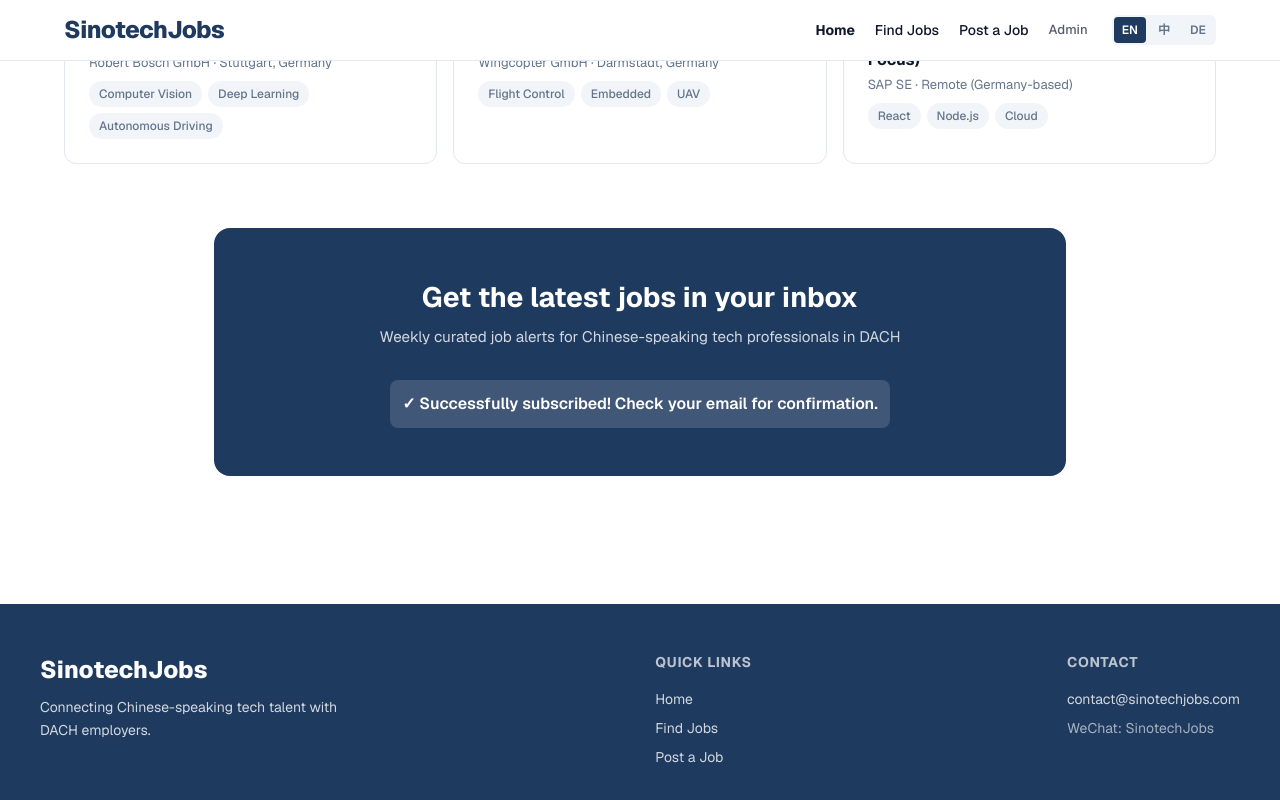
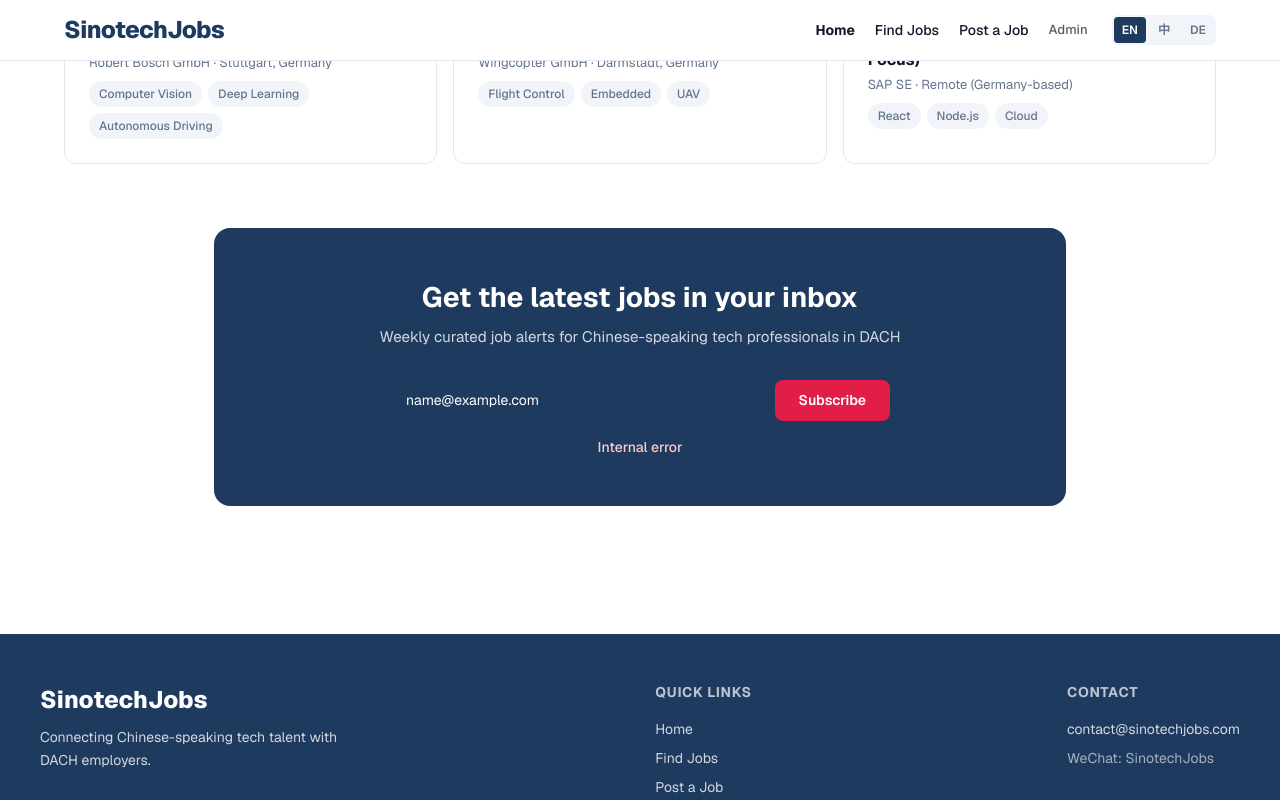
Before and after one commit to maxray88/sinotechjobs, a Next.js app: page / in a window 1280 px wide. Both pictures are taken after typing "name@example.com" into the empty fields and a click on the button "Subscribe". Shown: the part 1135-1935 px from the top of the page. Built offline with nearby package versions, Linux system fonts and the light colour scheme; no server answers.

Commit message:
feat: newsletter subscribe API wired to EmailCapture
- POST /api/subscribe validates + upserts via email-repo, duplicate-safe
- EmailCapture client fetch with loading/success/error states
- 7 subscribe tests, total 600 passed

```diff
--- /dev/null
+++ b/src/app/api/subscribe/route.ts
@@ -0,0 +1,46 @@
+import "server-only";
+
+import { NextRequest, NextResponse } from "next/server";
+import { subscribeEmail } from "@/lib/db/email-repo";
+
+const EMAIL_REGEX = /^[^\s@]+@[^\s@]+\.[^\s@]+$/;
+
+export async function POST(request: NextRequest) {
+  // TODO: add rate limiting (e.g., Upstash Redis) to prevent abuse
+  try {
+    let body: unknown;
+    try {
+      body = await request.json();
+    } catch {
+      return NextResponse.json({ error: "Invalid email" }, { status: 400 });
+    }
+
+    const parsed = (body ?? {}) as { email?: unknown; language?: unknown };
+    const rawEmail = parsed.email;
+
+    if (typeof rawEmail !== "string") {
+      return NextResponse.json({ error: "Invalid email" }, { status: 400 });
+    }
+
+    const normalized = rawEmail.trim().toLowerCase();
+
+    if (!normalized || !EMAIL_REGEX.test(normalized)) {
+      return NextResponse.json({ error: "Invalid email" }, { status: 400 });
+    }
+
+    const language =
+      typeof parsed.language === "string" && parsed.language.trim()
+        ? parsed.language.trim().toLowerCase().slice(0, 10)
+        : "en";
+
+    const result = await subscribeEmail(normalized, language);
+
+    return NextResponse.json(
+      { ok: true, email: result.email, duplicate: !result.created },
+      { status: 200 }
+    );
+  } catch (err) {
+    console.error("[subscribe] error", err);
+    return NextResponse.json({ error: "Internal error" }, { status: 500 });
+  }
+}
--- a/src/components/EmailCapture.tsx
+++ b/src/components/EmailCapture.tsx
@@ -3,16 +3,54 @@
 import { useState } from "react";
 import { useLang } from "./LanguageProvider";
 
+const EMAIL_REGEX = /^[^\s@]+@[^\s@]+\.[^\s@]+$/;
+
+type Status = "idle" | "loading" | "success" | "error";
+
 export default function EmailCapture() {
-  const { t } = useLang();
+  const { lang, t } = useLang();
   const [email, setEmail] = useState("");
-  const [submitted, setSubmitted] = useState(false);
+  const [status, setStatus] = useState<Status>("idle");
+  const [message, setMessage] = useState("");
 
-  const handleSubmit = (e: React.FormEvent) => {
+  const handleSubmit = async (e: React.FormEvent) => {
     e.preventDefault();
-    if (email) {
-      setSubmitted(true);
+    const trimmed = email.trim();
+
+    if (!EMAIL_REGEX.test(trimmed)) {
+      setStatus("error");
+      setMessage("Invalid email");
+      return;
+    }
+
+    setStatus("loading");
+    setMessage("");
+
+    try {
+      const res = await fetch("/api/subscribe", {
+        method: "POST",
+        headers: { "Content-Type": "application/json" },
+        body: JSON.stringify({ email: trimmed, language: lang }),
+      });
+
+      const data = (await res.json().catch(() => ({}))) as {
+        ok?: boolean;
+        error?: string;
+        duplicate?: boolean;
+      };
+
+      if (!res.ok) {
+        setStatus("error");
+        setMessage(data.error || "Invalid email");
+        return;
+      }
+
+      setStatus("success");
+      setMessage(t.emailCapture.success);
       setEmail("");
+    } catch {
+      setStatus("error");
+      setMessage("Internal error");
     }
   };
 
@@ -32,9 +70,18 @@ export default function EmailCapture() {
       <p style={{ fontSize: "0.95rem", opacity: 0.8, marginBottom: "2rem" }}>
         {t.emailCapture.subtitle}
       </p>
-      {submitted ? (
-        <p style={{ fontSize: "1rem", fontWeight: 600, padding: "0.75rem", background: "rgba(255,255,255,0.15)", borderRadius: "0.5rem", display: "inline-block" }}>
-          ✓ {t.emailCapture.success}
+      {status === "success" ? (
+        <p
+          style={{
+            fontSize: "1rem",
+            fontWeight: 600,
+            padding: "0.75rem",
+            background: "rgba(255,255,255,0.15)",
+            borderRadius: "0.5rem",
+            display: "inline-block",
+          }}
+        >
+          ✓ {message || t.emailCapture.success}
         </p>
       ) : (
         <form
@@ -54,6 +101,7 @@ export default function EmailCapture() {
             onChange={(e) => setEmail(e.target.value)}
             placeholder={t.emailCapture.placeholder}
             required
+            disabled={status === "loading"}
             style={{
               flex: "1",
               minWidth: "200px",
@@ -66,6 +114,7 @@ export default function EmailCapture() {
           />
           <button
             type="submit"
+            disabled={status === "loading"}
             style={{
               background: "var(--accent)",
               color: "white",
@@ -74,12 +123,31 @@ export default function EmailCapture() {
               border: "none",
               fontWeight: 600,
               fontSize: "0.875rem",
-              cursor: "pointer",
+              cursor: status === "loading" ? "not-allowed" : "pointer",
+              opacity: status === "loading" ? 0.7 : 1,
             }}
           >
-            {t.emailCapture.button}
+            {status === "loading" ? "..." : t.emailCapture.button}
           </button>
         </form>
+      )}
+      {status === "error" && message && (
+        <p
+          role="alert"
+          style={{
+            marginTop: "1rem",
+            fontSize: "0.875rem",
+            fontWeight: 500,
+            color: "#fecaca",
+          }}
+        >
+          {message}
+        </p>
+      )}
+      {status === "loading" && (
+        <p style={{ marginTop: "0.75rem", fontSize: "0.85rem", opacity: 0.8 }}>
+          Loading...
+        </p>
       )}
     </div>
   );
```
Also changed, not shown: 1 other file (tests, documents, lock files or other folders).
